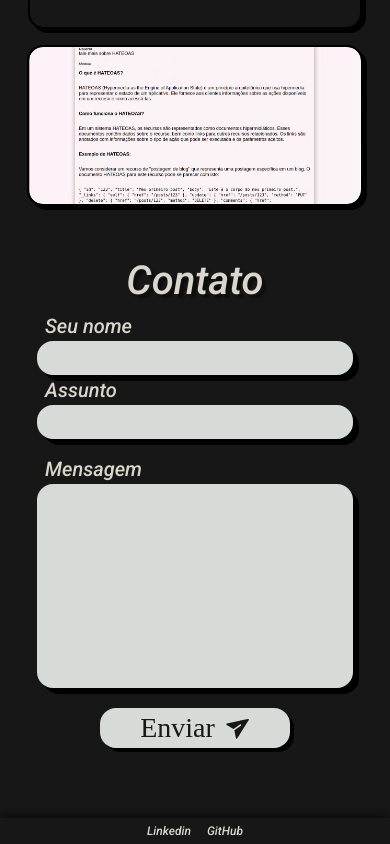
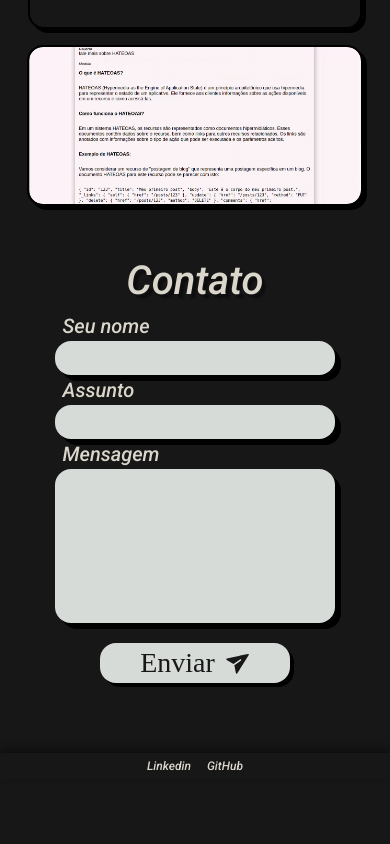
Before and after one commit to LaizaBarbosa/portifolio-web, a React (Vite) app: page / in a window 390 px wide. Shown: the part 2501-3345 px from the top of the page. After the commit the page ends 3280 px from the top, so only its background shows below. Built offline with nearby package versions, Linux system fonts and the light colour scheme; no server answers; a web font is replaced by a local one.

Commit message:
style do form

```diff
--- a/src/components/formulario/style.css
+++ b/src/components/formulario/style.css
@@ -1,6 +1,6 @@
 #contato{
     display: grid;
-    width: 86%;
+    max-width: 80%;
     margin: auto auto;
 
     h1{
@@ -65,14 +65,14 @@ form{
 }
 
 .assunto{
-    width: 68%;
+    width: 67%;
 }
 
 .msg {
     width: 100%;
     margin-top: 15px;
     textarea{
-        height: 200px;
+        height: 150px;
         resize: none;
     }
 }
@@ -122,10 +122,7 @@ form button{
   }
 
 
-  @media (max-width: 1175px) {
-    #contato{
-        width: 90%;
-    }
+  @media (max-width: 1250px) {
     .asssunto{
         width: 80%;
     }
@@ -157,6 +154,14 @@ form button{
     .msg{
         width: 90%;
     }
+
+    .input{
+        margin: 0;
+    }
+
+    label{
+        margin-left: 0;
+    }
   }
 
   @media (max-width: 385px) {
@@ -164,7 +169,5 @@ form button{
         width: 100%;
     }
 
-    .input{
-        margin: 0;
-    }
+
   }
```
